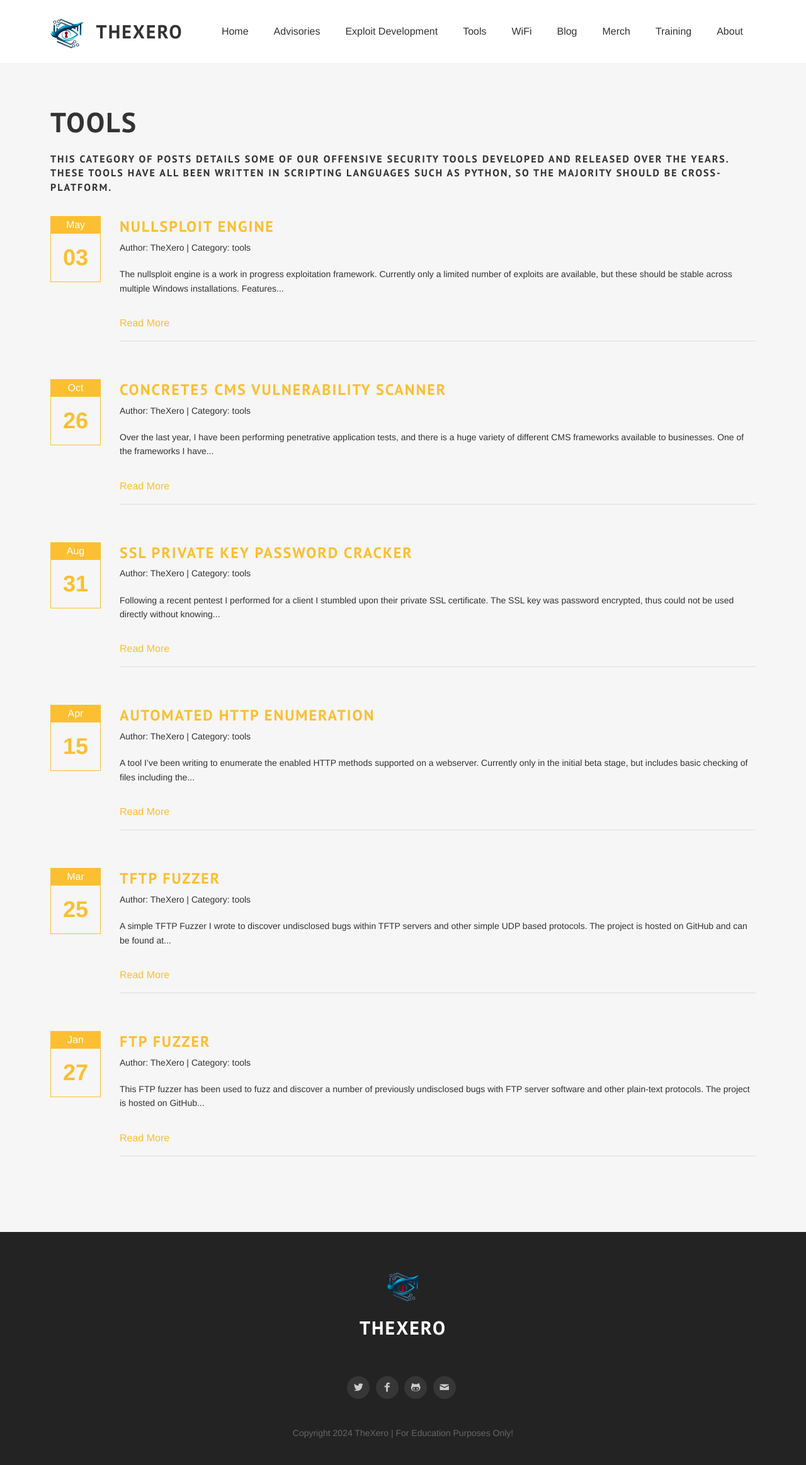
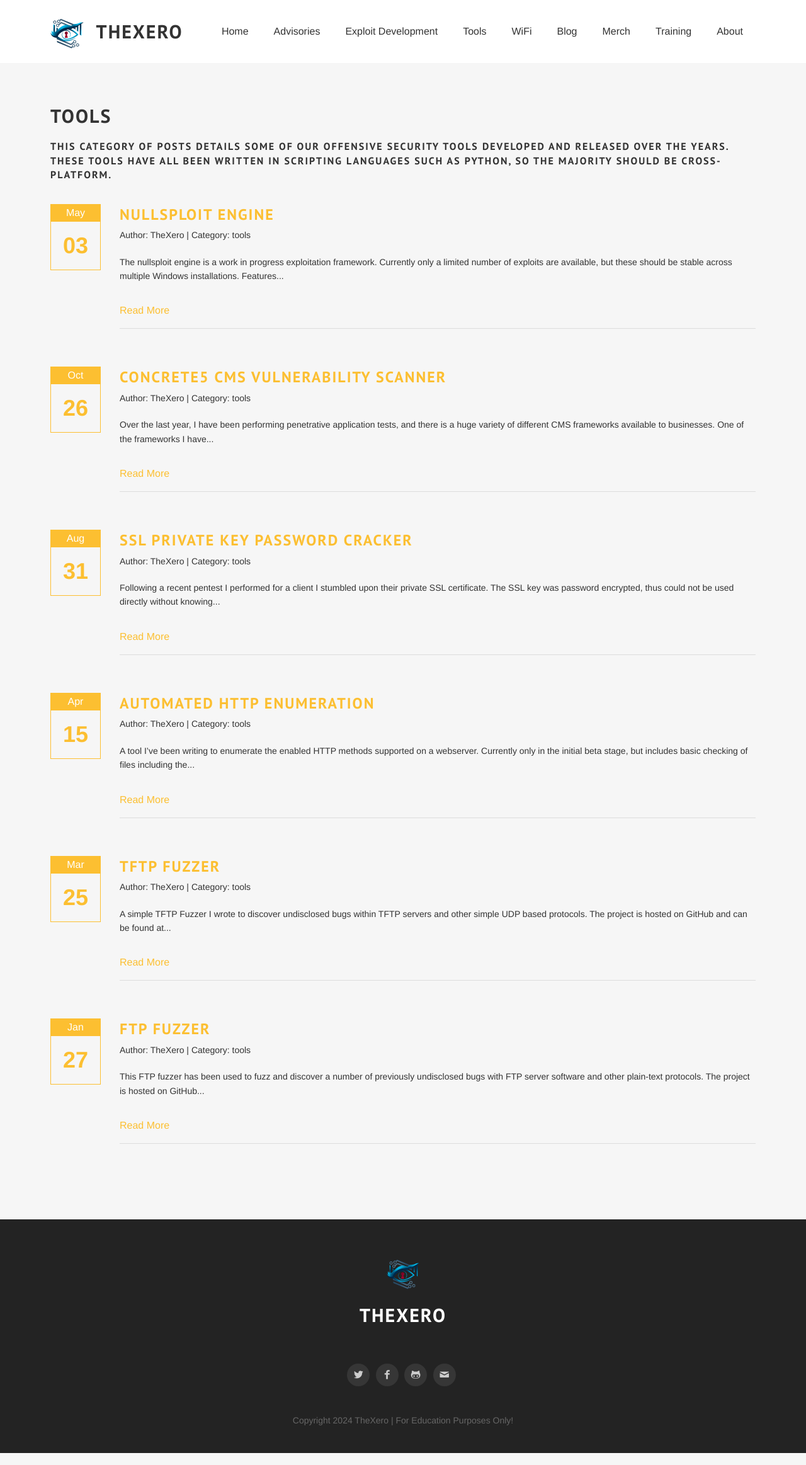
Before and after one commit to thexerocouk/thexerocouk.github.io, a Jekyll site: the page built from tools/index.html, in a window 1280 px wide. Shown: the whole page at 63% size. Built offline with Jekyll 4.4.1, drawn with Linux system fonts in a browser that asks for light colours; some web fonts are replaced.

```diff
--- a/tools/index.html
+++ b/tools/index.html
@@ -6,7 +6,7 @@ description: This category of posts details some of our offensive security tools
 ---
 
 <div id="home">
-  <h1>Tools</h1>
+  <h2>Tools</h2>
   <h4>This category of posts details some of our offensive security tools developed and released over the years. These tools have all been written in scripting languages such as python, so the majority should be cross-platform.</h4>
   <br />
   <div class="posts">
```
